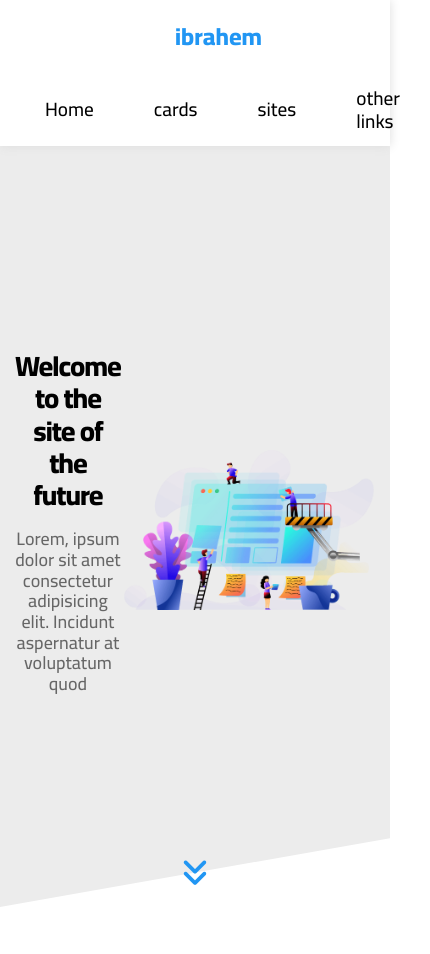
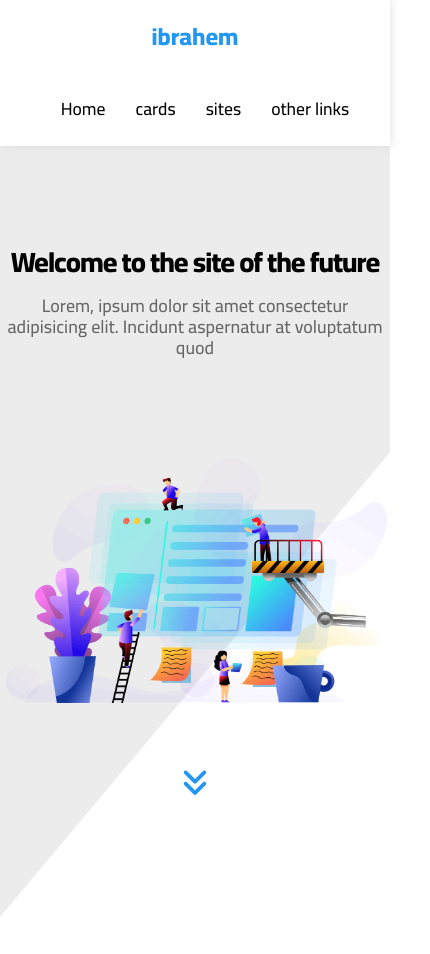
Before and after one commit to ibrahem-2022/html-and--css-ibrahem, a plain HTML site: page index.html in a window 390 px wide. Shown: the whole page, 430 px wide, since content can reach past the window. Drawn offline with Linux system fonts and the light colour scheme; a web font is replaced by a local one.

Commit message:
Update style.css

```diff
--- a/style.css
+++ b/style.css
@@ -77,7 +77,12 @@ opacity: 0;
 .header .mega-manu .image img{
   max-width: 100%;
 }
+@media (max-width:992px){
 
+  .header .mega-manu .image img{
+    display: none;
+  }
+}
 .header .mega-manu .links{
 min-width: 240px;
 flex: 1;
@@ -121,6 +126,11 @@ align-items: center;
 flex-wrap: wrap;
 position: relative;
 }
+@media (max-width:427px){
+  .header .container{
+    justify-content: center;
+  }
+}
 .header .logo{
   font-size: 1.5rem;
   color: var(--main-color);
@@ -130,15 +140,16 @@ position: relative;
   justify-content: center;
   align-items: center;
 }
-@media (max-width:767px){
-  .header .logo {
-    padding-left: 160px;
-  }
-}
 .header .min-nav{
   display: flex;
   font-size: 1.2rem;
 }
+@media (max-width:477px){
+  .header .min-nav{
+    font-size: 1rem;
+  }
+}
+
 .header .min-nav >li:hover .mega-manu {
 opacity: 1;
 z-index: 100;
@@ -155,7 +166,19 @@ transition: var(--main-transition);
   padding: 0px 30px;
   transition:var(--main-transition);
   overflow: hidden;
-
+}
+@media (max-width:443px){
+  .header .min-nav >li >a {
+    padding: 0px 10px;
+    margin-left: 20px;
+    font-size: 1.1rem;
+  }
+}
+@media (min-width:348px){
+  .header .min-nav >li >a {
+    padding: 0px 5px;
+    font-size: 1.1rem;
+  }
 }
 .header .min-nav >li >a::before{
   content: "";
@@ -191,11 +214,27 @@ z-index: -1;
 transform: skewY(-10deg);
 transform-origin: top left;
 }
+@media(max-width:427px){
+  .landing::before{
+left: 0;
+top:-200px;
+width: 100%;
+height: 100%;
+transform: skewY(-50deg);
+transform-origin: top left;
+  }
+}
 .landing .container{
 min-height: calc(100vh - 73px);
 display: flex;
 align-items: center;
 padding-bottom: 120px;
+}
+@media(max-width:975px){
+  .landing .container{
+    padding:100px 1px;
+    display: block;
+  }
 }
 .landing .text{
 flex: 1;
@@ -223,6 +262,7 @@ color: #666;
   .landing .text p{
     text-align: center;
     font-size: 18px;
+  margin-bottom: 100px;
   }
 }
 .landing .image img{
@@ -247,6 +287,11 @@ transition: var(--main-transition);
 .landing .go-down:hover{
 color: var(--main-color-alt);
 }
+@media(max-width:427px){
+  .landing .go-down{
+    bottom: 300px;
+  }
+}
 /*end landing*/
 /*start animation */
 @keyframes up-and-down{
```
